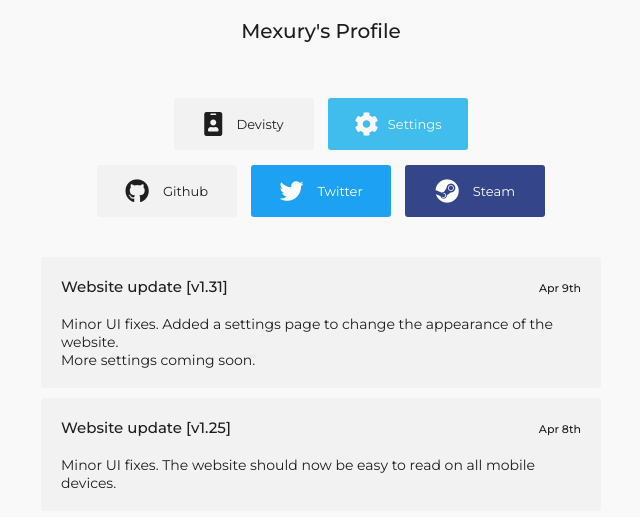
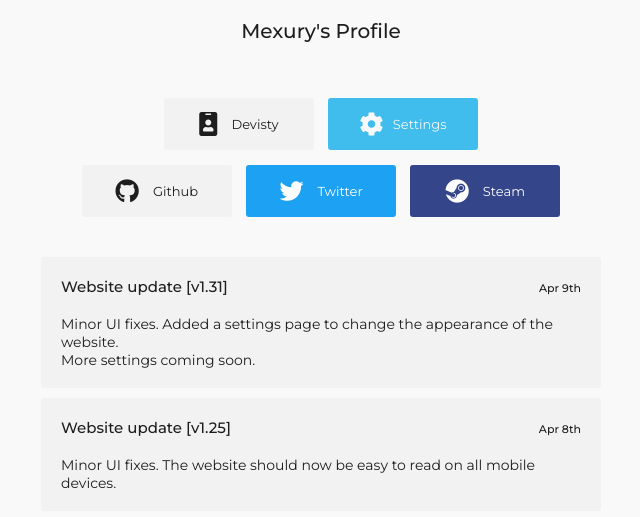
Before and after one commit to Mexury/Mexury.github.io, a plain HTML site: page index.html in a window 1280 px wide. Shown: the part 283-800 px from the top of the page, without its empty margins (319-959 px from the left). Drawn offline with nearby package versions, Linux system fonts and the light colour scheme; files whose address does not match are found by name.

Commit message:
General fix 001

```diff
--- a/css/main.css
+++ b/css/main.css
@@ -46,7 +46,7 @@ body {
 
 .box {
 	height: auto;
-	min-width: 100px;
+	min-width: 110px;
 	width: auto;
 	background: #f2f2f2;
 	padding: 20px;
@@ -83,7 +83,7 @@ body {
 
 .box.btn {
 	height: auto;
-	min-width: 100px;
+	min-width: 110px;
 	width: auto;
 	background: #40bced;
 	padding: 20px;
```
